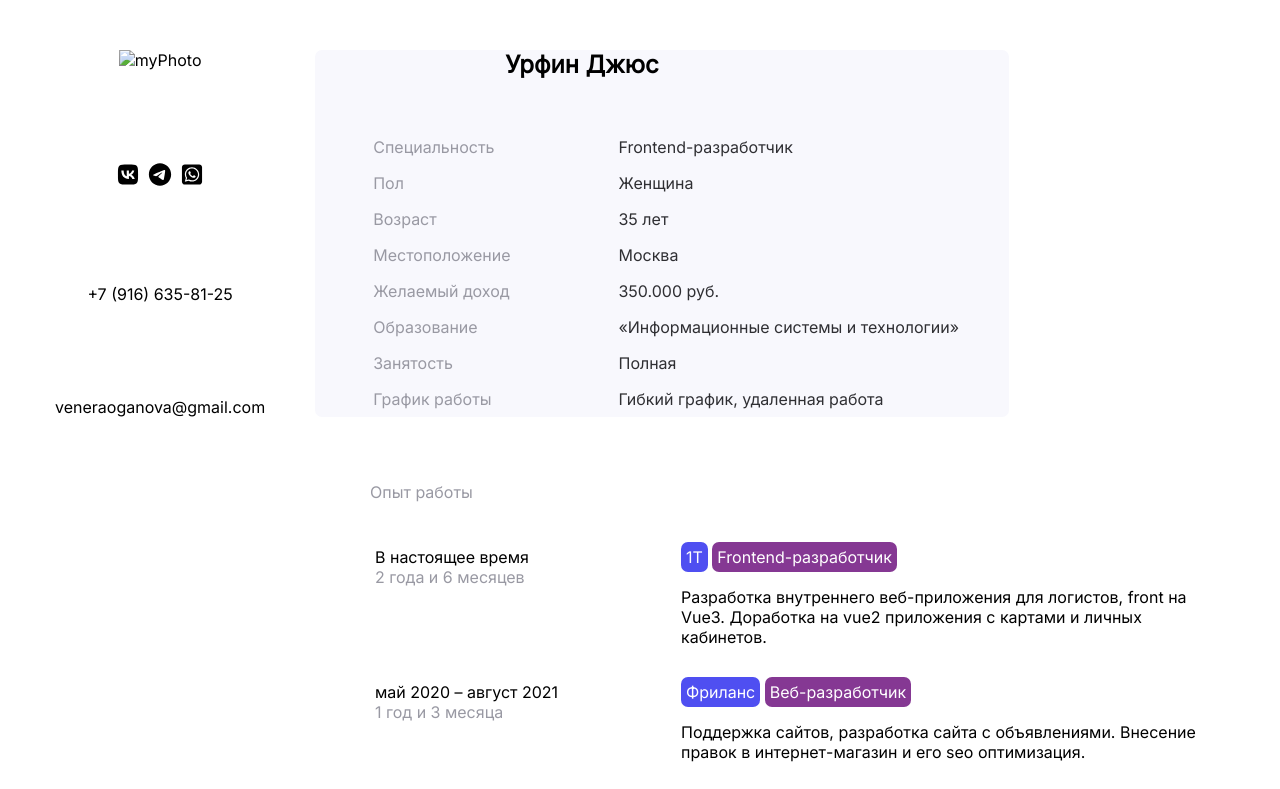
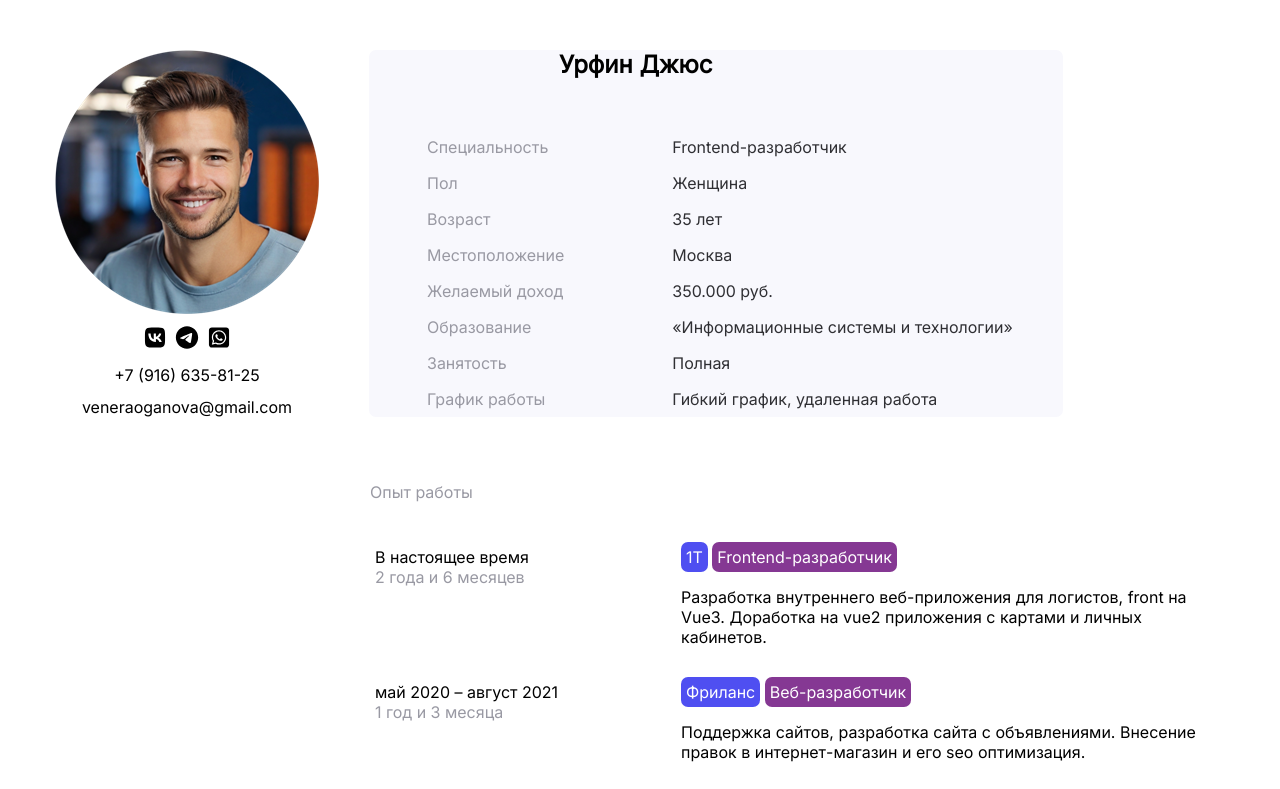
Before and after one commit to VeneraO/profile, a plain HTML site: page index.html in a window 1280 px wide. Shown: the top 789 px of the page. Drawn offline with Linux system fonts and the light colour scheme.

Commit message:
Update index.html
Правки кода c фото.

```diff
--- a/index.html
+++ b/index.html
@@ -17,7 +17,7 @@
         <div class="container">
             <header class="header-wrapper">
                 <div class="header-contacts">
-                    <img class="img" src="img/photo.png" alt="myPhoto">
+                    <img class="img" src="photo.png" alt="myPhoto">
                     <div>
                         <ul class="header_social">
                             <li><a href=""><svg class="social_icon_vk" viewBox="0 0 448 512">
```
